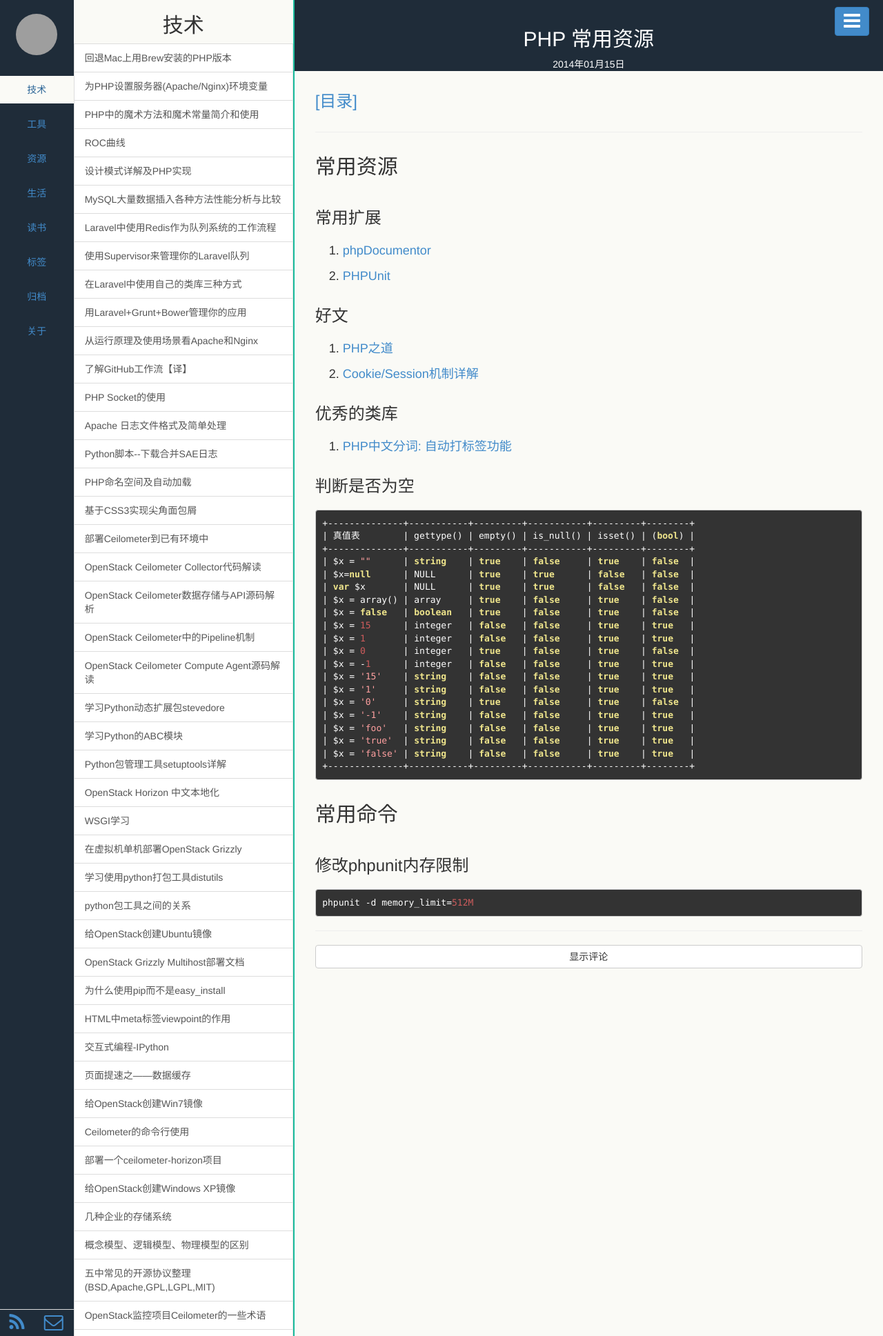
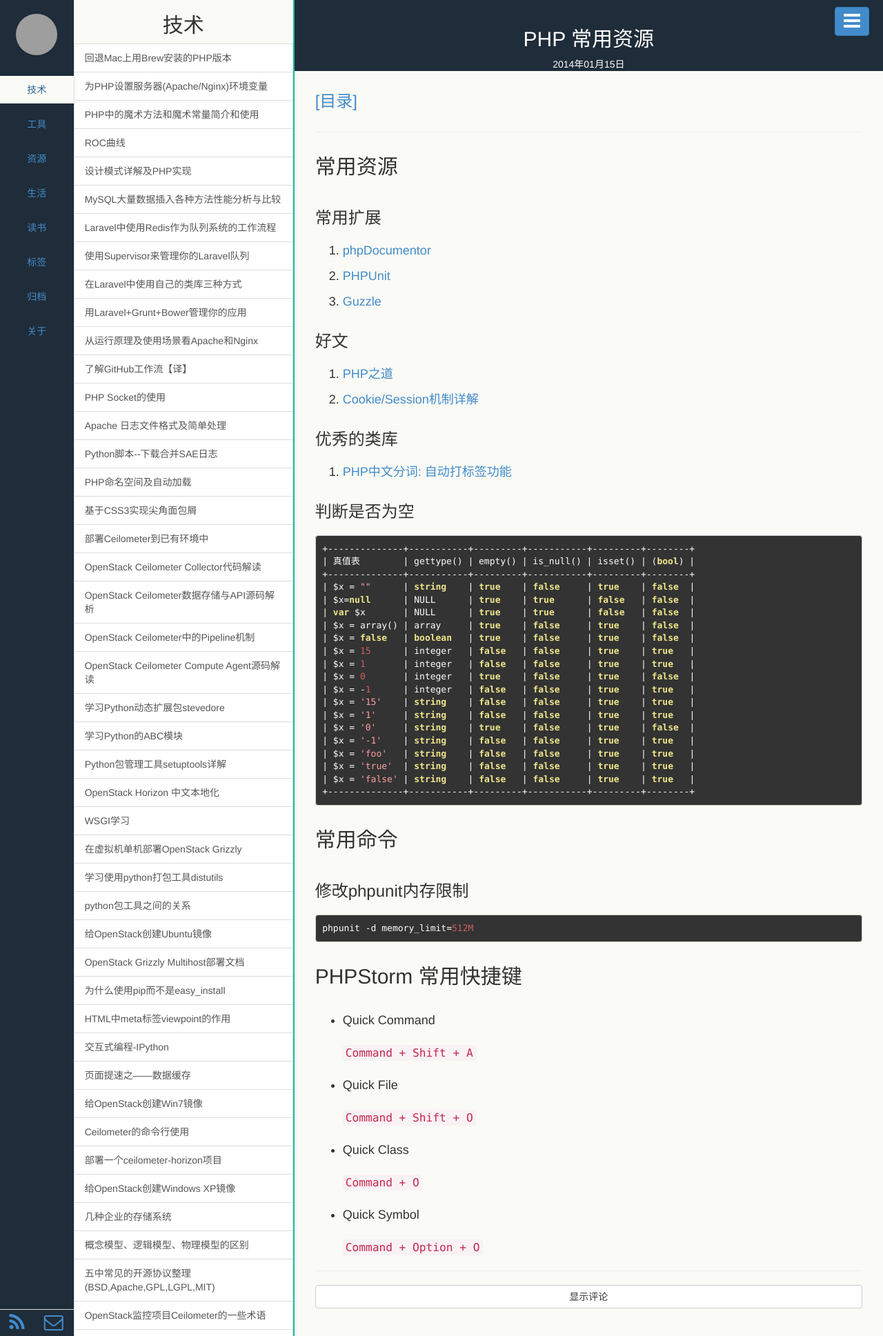
Before and after one commit to dayon3z1/suyan, a Jekyll site: the page built from _posts/2014-01-15-general-php-resources.md, in a window 1280 px wide. Shown: the whole page at 69% size. Built offline with Jekyll 4.4.1, drawn with Linux system fonts in a browser that asks for light colours; grey boxes are pictures that could not be loaded.

Commit message:
update resources

```diff
--- a/_posts/2014-01-15-general-php-resources.md
+++ b/_posts/2014-01-15-general-php-resources.md
@@ -13,6 +13,7 @@ description:
 
 1. [phpDocumentor](http://www.phpdoc.org)
 2. [PHPUnit](https://phpunit.de)
+3. [Guzzle](https://github.com/guzzle/guzzle)
 
 ### 好文
 1. [PHP之道](http://wulijun.github.io/php-the-right-way/)
@@ -50,3 +51,22 @@ description:
 ### 修改phpunit内存限制
 
     phpunit -d memory_limit=512M
+
+
+## PHPStorm 常用快捷键
+
+- Quick Command
+
+    `Command + Shift + A`
+
+- Quick File
+
+    `Command + Shift + O`
+
+- Quick Class
+
+    `Command + O`
+
+- Quick Symbol
+
+    `Command + Option + O`
```
Also changed, not shown: _posts/2014-08-03-general-mac-resources.md (+10 -0 lines).
